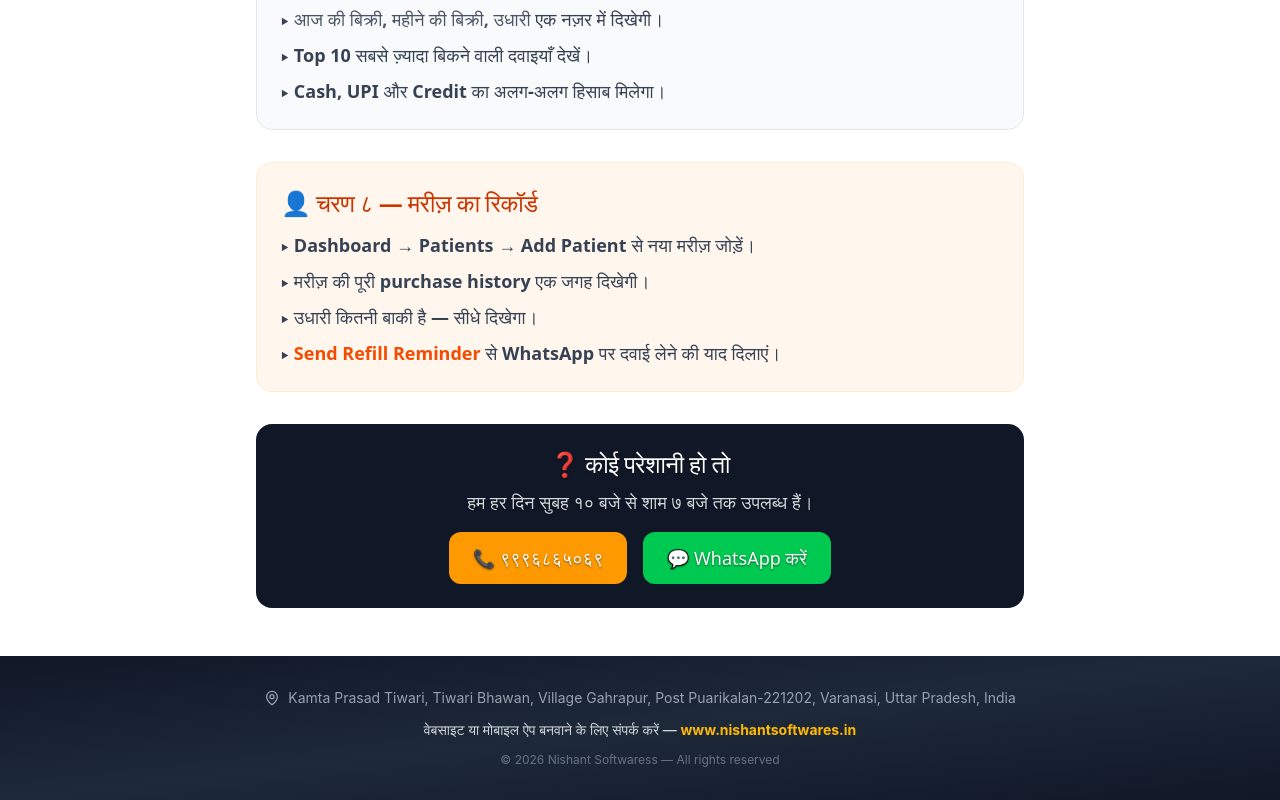
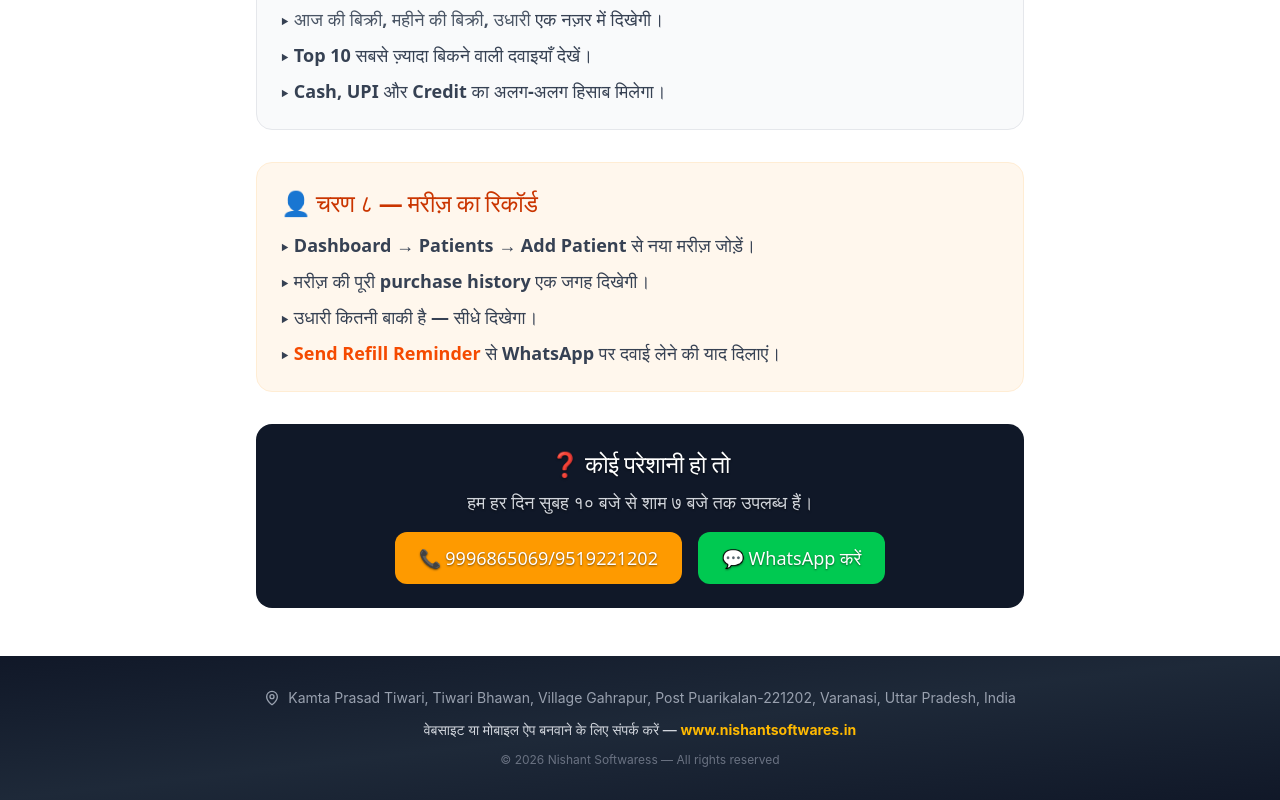
Before and after one commit to kp1153/creativesolutions, a Next.js app: page /pharma in a window 1280 px wide. Shown: the part 5511-6311 px from the top of the page. Built offline with nearby package versions, Linux system fonts and the light colour scheme.

Commit message:
force deploy

```diff
--- a/app/pharma/page.js
+++ b/app/pharma/page.js
@@ -296,7 +296,7 @@ export default function PharmaPage() {
             <h3 className="text-2xl font-extrabold mb-2">❓ कोई परेशानी हो तो</h3>
             <p className="text-lg font-bold text-gray-300 mb-4">हम हर दिन सुबह १० बजे से शाम ७ बजे तक उपलब्ध हैं।</p>
             <div className="flex flex-col sm:flex-row justify-center gap-4">
-              <a href="tel:+919996865069" className="bg-amber-500 text-white font-extrabold text-lg px-6 py-3 rounded-xl hover:bg-amber-400 transition">📞 ९९९६८६५०६९</a>
+              <a href="tel:+919996865069" className="bg-amber-500 text-white font-extrabold text-lg px-6 py-3 rounded-xl hover:bg-amber-400 transition">📞 9996865069/9519221202</a>
               <a href="https://wa.me/919996865069" target="_blank" rel="noopener noreferrer" className="bg-green-500 text-white font-extrabold text-lg px-6 py-3 rounded-xl hover:bg-green-400 transition">💬 WhatsApp करें</a>
             </div>
           </div>
```
